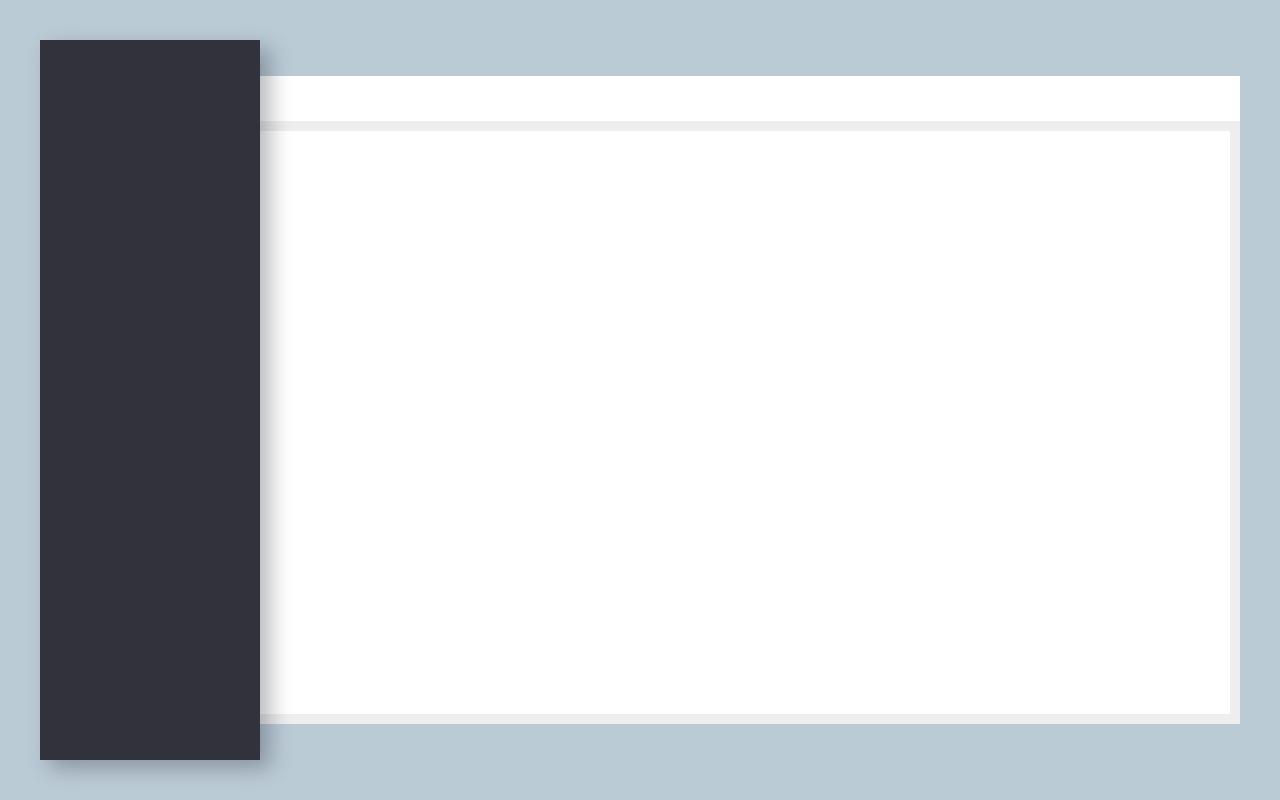
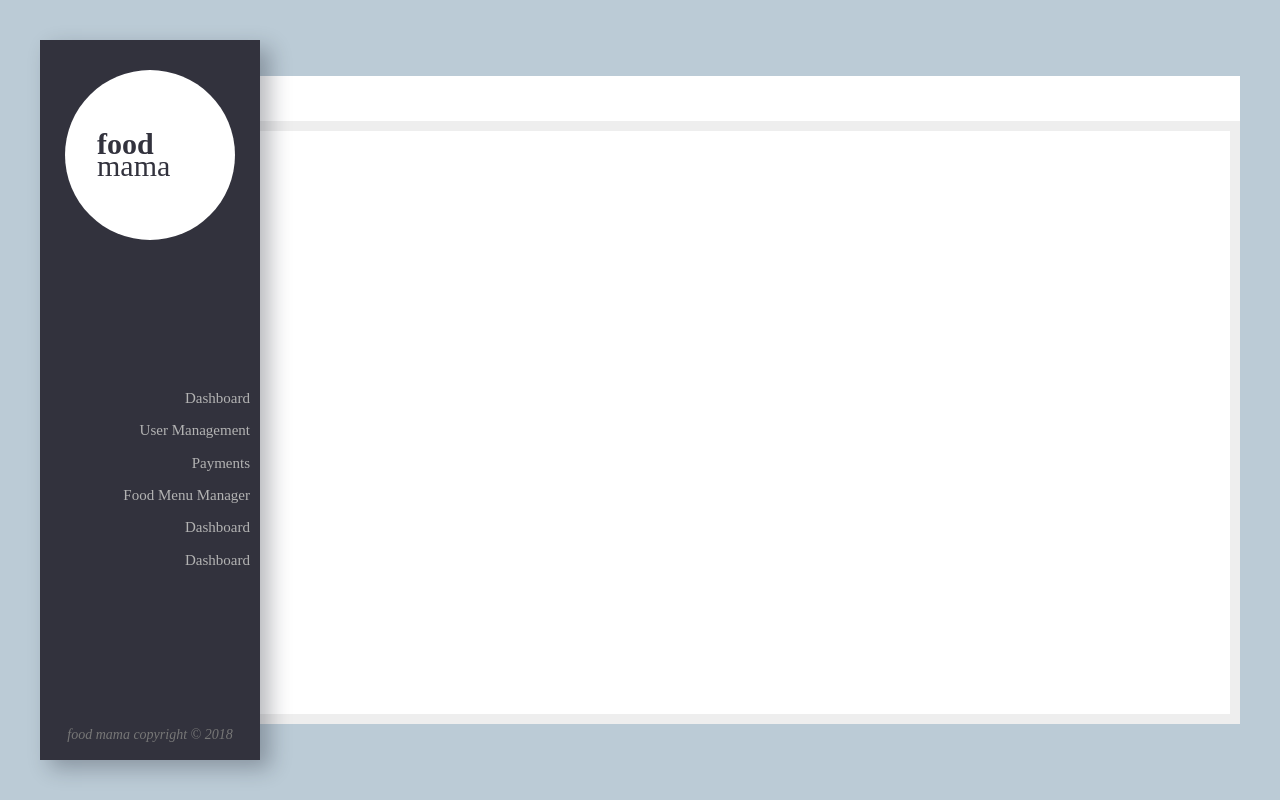
Before and after one commit to aiyk/food-mama, a React (Create React App) app: page / in a window 1280 px wide. Built offline with nearby package versions, Linux system fonts and the light colour scheme.

Commit message:
main nav designs

```diff
--- a/src/components/layout/MainNav.js
+++ b/src/components/layout/MainNav.js
@@ -4,7 +4,21 @@ import './layout.scss';
 export default function MainNav() {
     return (
         <div className="main-nav">
+            <div className="logo-wrap">
+                <div className="logo-label1">food</div>
+                <div className="logo-label2">mama</div>
+            </div>
 
+            <div className="nav-links">
+                <div className="nav-link">Dashboard</div>
+                <div className="nav-link">User Management</div>
+                <div className="nav-link">Payments</div>
+                <div className="nav-link">Food Menu Manager</div>
+                <div className="nav-link">Dashboard</div>
+                <div className="nav-link">Dashboard</div>
+            </div>
+
+            <div className="nav-footer">food mama copyright &copy; {(new Date()).getFullYear()}</div>
         </div>
     )
 }
--- a/src/components/layout/layout.scss
+++ b/src/components/layout/layout.scss
@@ -1,10 +1,16 @@
 .main-nav{
+    display: flex;
+    flex-direction: column;
+    justify-content: space-between;
     width: 110%;
     -webkit-box-shadow: 10px 8px 20px rgba(21, 22, 36, 0.3);
     -moz-box-shadow: 10px 8px 20px rgba(21, 22, 36, 0.3);
     box-shadow: 10px 8px 20px rgba(21, 22, 36, 0.3);
     background-color: var(--main-nav);
     z-index: 1;
+    color: #fff;
+    padding: 30px 0 10px 0;
+    box-sizing: border-box;
 }
 .app-bar{
     width: 100%;
@@ -12,3 +18,50 @@
     height: 45px;
     box-sizing: border-box;
 }
+.logo-wrap {
+    width: 170px;
+    height: 170px;
+    border-radius: 50%;
+    background: #fff;
+    display: flex;
+    justify-content: center;
+    align-items: center;
+    flex-direction: column;
+    margin: 0px auto;
+}
+.logo-label1, .logo-label2{
+    color: var(--main-nav);
+    font-size: 3rem;
+    width: 100%;
+    box-sizing: border-box;
+    padding-left: 32px;
+    line-height: 22px;
+}
+.logo-label1{
+    font-weight: bold;
+}
+.nav-link, .nav-footer{
+    color: rgb(179, 179, 179);
+}
+.nav-links, .nav-link{
+    width: 100%;
+    text-align: right;
+    box-sizing: border-box;
+}
+.nav-link{
+    padding: 5px 10px;
+    cursor: pointer;
+    font-size: 1.5rem;
+    border-bottom: 1px solid transparent;
+    &:hover{
+        background: rgb(26, 24, 34);
+        border-bottom: 1px solid #fff;
+    }
+}
+.nav-footer{
+    padding: 5px;
+    box-sizing: border-box;
+    text-align: center;
+    font-style: italic;
+    color: #777;
+}
```
Also changed, not shown: src/logo.svg (deleted).
